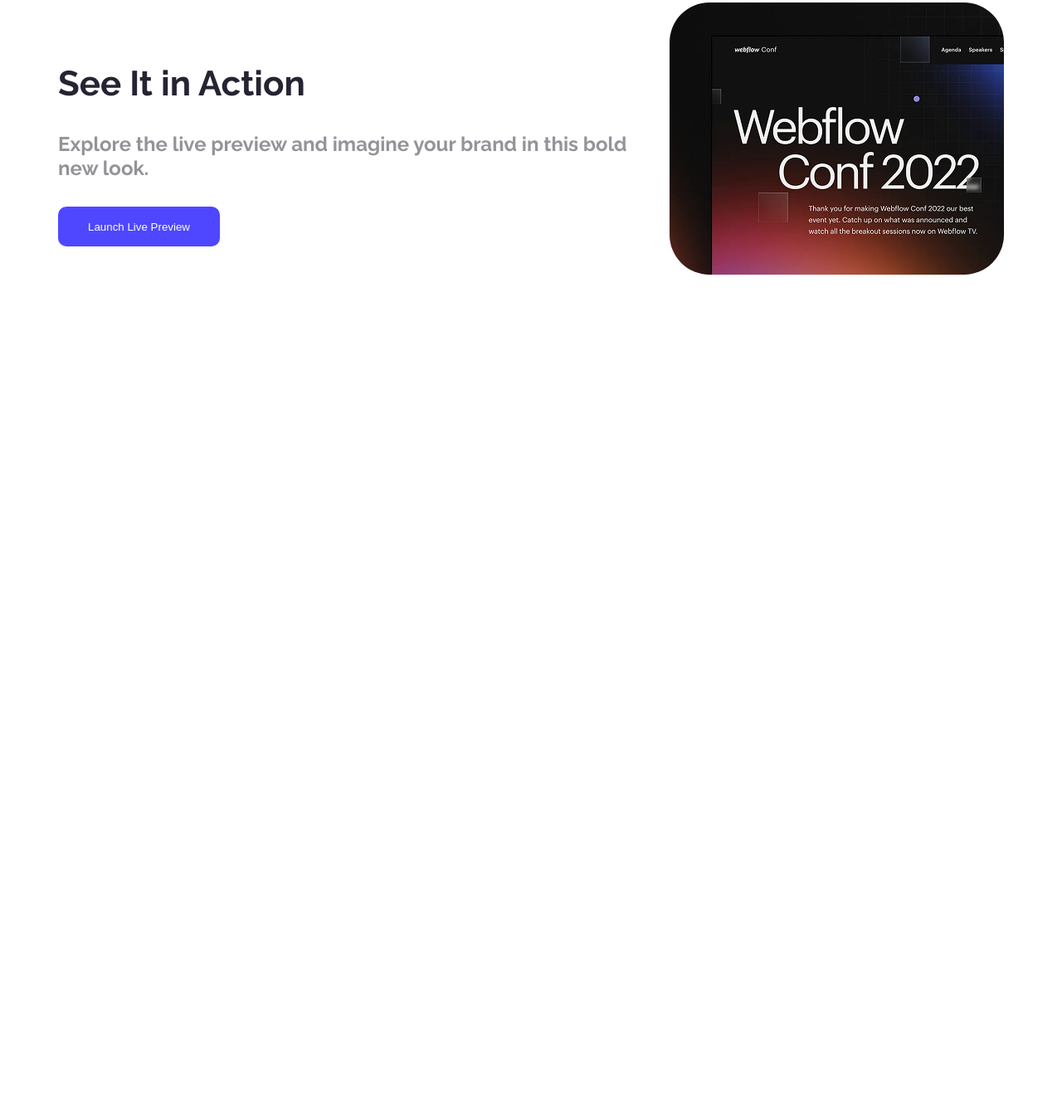
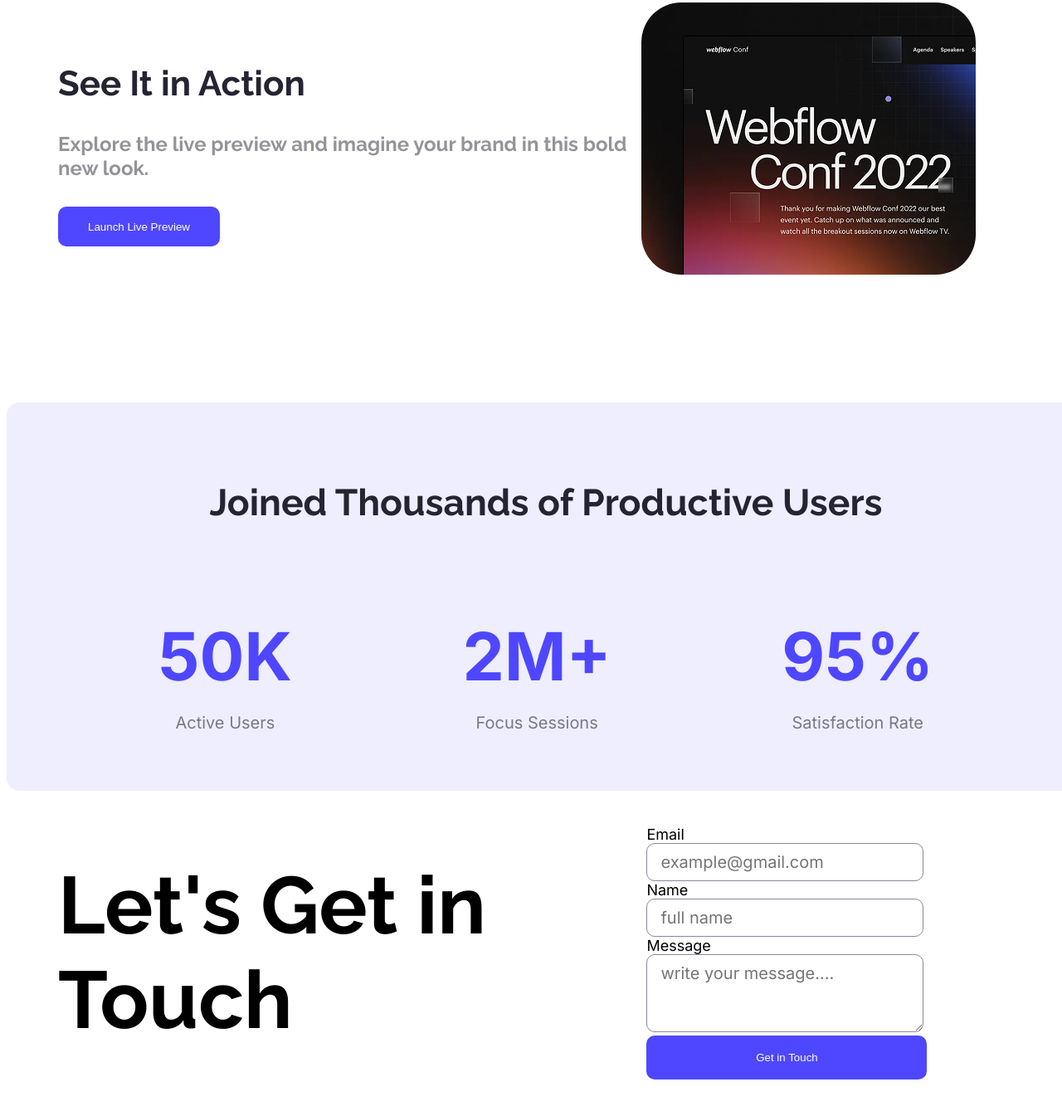
Before and after one commit to MAS-Talukdar/My-First-Task, a plain HTML site: page index.html in a window 1280 px wide. Shown: the part 853-2198 px from the top of the page at 83% size. Before the commit the page ends 1338 px from the top, so only its background shows below. Drawn offline with Linux system fonts and the light colour scheme.

Commit message:
Third commit

```diff
--- a/index.html
+++ b/index.html
@@ -13,7 +13,7 @@
     <link rel="stylesheet" href="styles/style.css">
 </head>
 <body>
-    <header>
+     <header>
         <section class="main-requ">
             <div class="navbar-section">
                 <h3 class="name inter-normal">LOGO</h3>
@@ -39,6 +39,43 @@
                 <img class="wc" src="./Assets/wc-mini.png" alt="Webflow Confo 2022">
             </div>
         </section>
+        <section class="productive-users">
+            <div class="container">
+                <div class="heading">
+                <h3 class=" raleway-normal">Joined Thousands of Productive Users</h3>
+                </div>
+                <div class="text-area inter-normal">
+                <div class="box">
+                    <h1 class="h-title">50K</h1>
+                    <p class="h-subtitle">Active Users</p>
+                </div>
+                <div class="box">
+                    <h1 class="h-title">2M+</h1>
+                    <p class="h-subtitle">Focus Sessions</p>
+                </div>
+                <div class="box">
+                    <h1 class="h-title">95%</h1>
+                    <p class="h-subtitle">Satisfaction Rate</p>
+                </div>
+                </div>
+            </div>
+        </section>
+        <section class="touch">
+        <div class="touch-section">
+            <div class="left-side raleway-normal">
+                <h1 class="touch-heading">Let's Get in Touch</h1>
+            </div>
+            <div class="right-side">
+                <label class="txt inter-normal" for="mail">Email</label><br>
+                <input class="bx inter-normal" type="email" name="mail" placeholder="example@gmail.com"><br>
+                <label class="txt inter-normal" for="name">Name</label><br>
+                <input class="bx inter-normal" type="text" placeholder="full name"><br>
+                <label class="txt inter-normal" for="">Message</label><br>
+                <textarea class="bx inter-normal" cols="30" rows="3" name="" placeholder="write your message...."></textarea><br>
+                <input class="bttn" type="button" value="Get in Touch">
+            </div>
+        </div>
+        </section>
     </main>
     <footer>
 
--- a/styles/style.css
+++ b/styles/style.css
@@ -1,4 +1,3 @@
-
 .inter-normal{
   font-family: "Inter", sans-serif;
   font-optical-sizing: auto;
@@ -83,3 +82,73 @@
     width: 403px;
     border-radius: 48px;
 }
+/* Prod */
+.container{
+    width: 1140px;
+    padding: 50px 80px;
+    background-color: #4d47ff17;
+    margin: 0 auto;
+    border: none;
+    border-radius: 15px;
+}
+.heading{
+    text-align: center;
+    font-weight: bold;
+    font-size: 38px;
+    color: #252432;
+}
+.text-area{
+    display: flex;
+    justify-content: space-around;
+}
+.h-title{
+    font-weight: bold;
+    font-size: 80px;
+    color: #4E47FF;
+    margin-bottom: 2px;
+}
+.h-subtitle{
+    font-size: 20px;
+    color: #0000007e;
+}
+.box{
+    text-align: center;
+}
+/* Touch-Section */
+.touch-section{
+    display: flex;
+    justify-content: center;
+    align-items: center;
+    margin: 0 auto;
+    width: 1140px;
+}
+.touch-heading{
+    color: #000000;
+    font-weight: bold;
+    font-size: 97px;
+}
+.right-side{
+    width: 497px;
+}
+.txt{
+    font-size: 18px;
+}
+.bx{
+    padding: 10px 16px;
+    color: #FFFFFF;
+    stroke: #D6DDED;
+    border: 0.1px #8987A1 solid ;
+    border-radius: 10px;
+    width: 300px;
+    font-size: 20px;
+    background-color: #FFFFFF;
+}
+.bttn{
+    align-items: center;
+    width: 338px;
+    padding: 19px 101px;
+    border: none;
+    border-radius: 10px;
+    background-color: #4E47FF;
+    color: #FFFFFF;
+}
```
